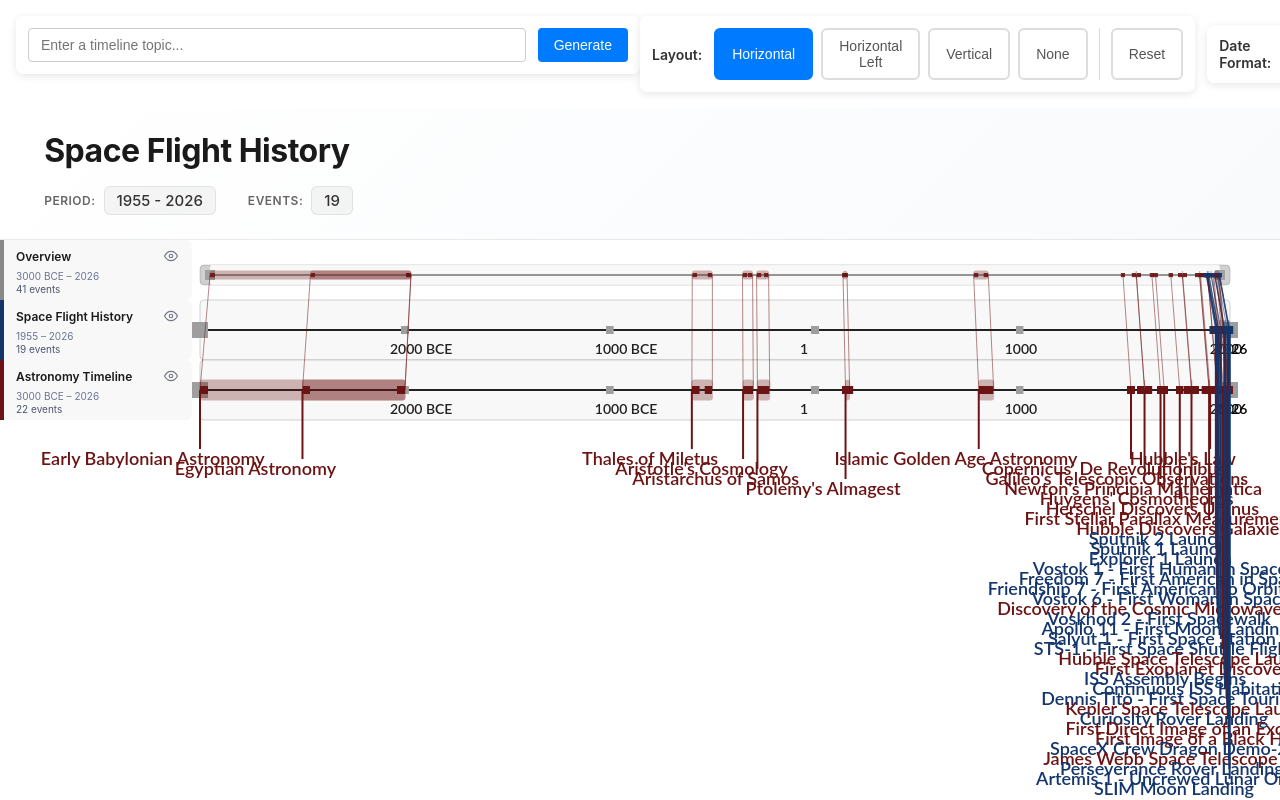
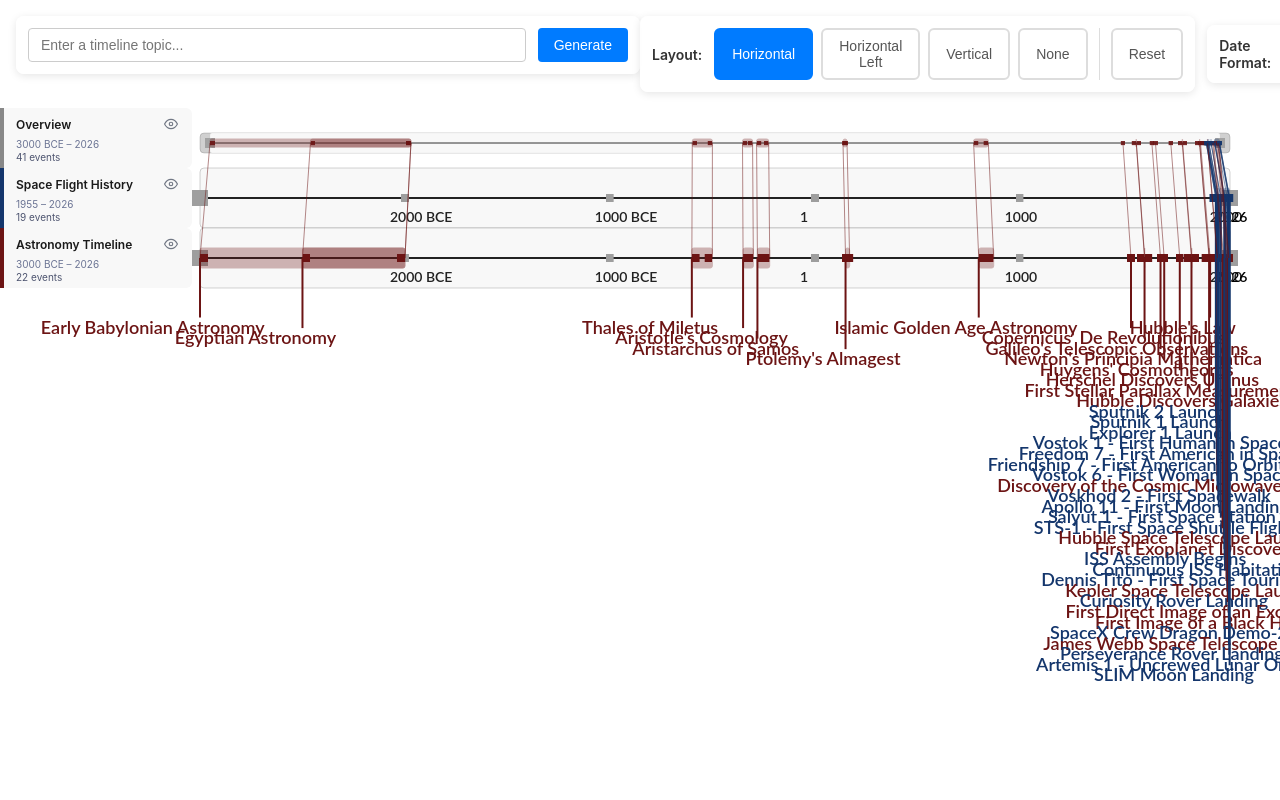
Before and after one commit to xmil9/history-graph, an Angular app in the folder frontend/history-graph/: page /graph in a window 1280 px wide. Shown: the top 800 px of the page. Built offline with nearby package versions, Linux system fonts and the light colour scheme; grey boxes are pictures that could not be loaded.

Commit message:
Remove unnecessary header component.

```diff
--- a/frontend/history-graph/src/app/view/controls/header-view/header-view.css
+++ /dev/null
@@ -1,78 +0,0 @@
-:host {
-	display: block;
-	width: 100%;
-}
-
-.timeline-header {
-	padding: 24px 32px;
-	background: linear-gradient(135deg, rgba(255, 255, 255, 0.98) 0%, rgba(248, 250, 252, 0.98) 100%);
-	border-bottom: 1px solid rgba(0, 0, 0, 0.08);
-	/* box-shadow: 0 2px 12px rgba(0, 0, 0, 0.04); */
-	/* backdrop-filter: blur(10px); */
-}
-
-.header-content {
-	max-width: 1200px;
-	margin: 0 1%;
-}
-
-.timeline-title {
-	margin: 0 0 16px 0;
-	font-size: 32px;
-	font-weight: 700;
-	color: #1a1a1a;
-	letter-spacing: -0.5px;
-	line-height: 1.2;
-	font-family: -apple-system, BlinkMacSystemFont, 'Segoe UI', Roboto, Oxygen, Ubuntu, Cantarell, sans-serif;
-}
-
-.timeline-info {
-	display: flex;
-	gap: 32px;
-	flex-wrap: wrap;
-	align-items: center;
-}
-
-.info-item {
-	display: flex;
-	align-items: center;
-	gap: 8px;
-	font-size: 15px;
-	font-family: -apple-system, BlinkMacSystemFont, 'Segoe UI', Roboto, Oxygen, Ubuntu, Cantarell, sans-serif;
-}
-
-.info-label {
-	font-weight: 600;
-	color: #666;
-	text-transform: uppercase;
-	font-size: 12px;
-	letter-spacing: 0.5px;
-}
-
-.info-value {
-	font-weight: 500;
-	color: #333;
-	padding: 4px 12px;
-	background: rgba(123, 123, 123, 0.08);
-	border-radius: 6px;
-	border: 1px solid rgba(123, 123, 123, 0.15);
-}
-
-@media (max-width: 768px) {
-	.timeline-header {
-		padding: 20px 24px;
-	}
-
-	.timeline-title {
-		font-size: 26px;
-		margin-bottom: 12px;
-	}
-
-	.timeline-info {
-		gap: 16px;
-	}
-
-	.info-item {
-		font-size: 14px;
-	}
-}
--- a/frontend/history-graph/src/app/view/controls/header-view/header-view.html
+++ /dev/null
@@ -1,19 +0,0 @@
-@if (timeline()) {
-	<div class="timeline-header">
-		<div class="header-content">
-			<h1 class="timeline-title">{{ timeline()!.title }}</h1>
-			<div class="timeline-info">
-				<div class="info-item">
-					<span class="info-label">Period:</span>
-					<span class="info-value">{{ dateFormat().format(timeline()!.from) }} - {{ dateFormat().format(timeline()!.to) }}</span>
-				</div>
-				@if (timeline()?.events) {
-					<div class="info-item">
-						<span class="info-label">Events:</span>
-						<span class="info-value">{{ timeline()!.events!.length }}</span>
-					</div>
-				}
-			</div>
-		</div>
-	</div>
-}
--- a/frontend/history-graph/src/app/view/controls/header-view/header-view.ts
+++ /dev/null
@@ -1,13 +0,0 @@
-import { Component, input } from '@angular/core';
-import { Timeline } from '../../../model/timeline';
-import { HDateFormat } from '../../../model/historic-date';
-
-@Component({
-	selector: 'tl-header',
-	templateUrl: './header-view.html',
-	styleUrl: './header-view.css'
-})
-export class HeaderView {
-	timeline = input<Timeline | undefined>();
-	dateFormat = input.required<HDateFormat>();
-}
--- a/frontend/history-graph/src/app/view/history-graph/history-graph.html
+++ b/frontend/history-graph/src/app/view/history-graph/history-graph.html
@@ -3,7 +3,6 @@
 		<prompt-view (submit)="onPromptEntered($event)" [isLoading]="isLoading()" />
 		<preference-view />
 	</div>
-	<tl-header [timeline]="timelines()[0].timeline" [dateFormat]="dateFormat()" />
 	<div #historyGraphArea class="history-graph-area">
 		<timeline-legend
 			[timelines]="timelines()"
--- a/frontend/history-graph/src/app/view/history-graph/history-graph.ts
+++ b/frontend/history-graph/src/app/view/history-graph/history-graph.ts
@@ -8,7 +8,6 @@
 import { LayoutService } from '../../services/layout.service';
 import { OverviewView } from '../graph/overview-view/overview-view';
 import { EventMapping } from '../graph/event-mapping/event-mapping';
-import { HeaderView } from '../controls/header-view/header-view';
 import { PreferenceService } from '../../services/preference.service';
 import { HDateFormat } from '../../model/historic-date';
 import { TimelineView } from '../graph/timeline-view/timeline-view';
@@ -30,7 +29,6 @@
 		EventLabels,
 		EventMapping,
 		EventOverlay,
-		HeaderView,
 		PreferenceView,
 		PromptView,
 		TimelineLegend
```
